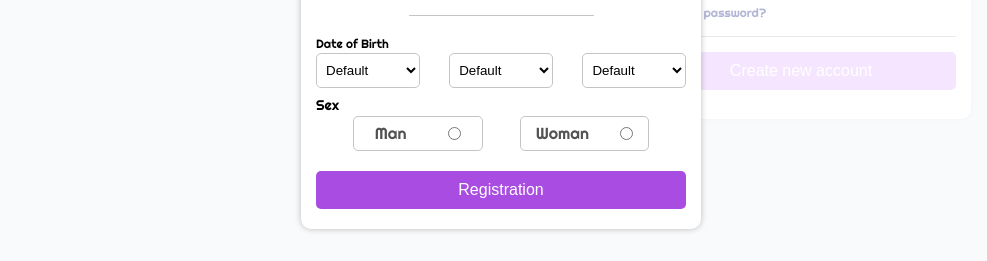
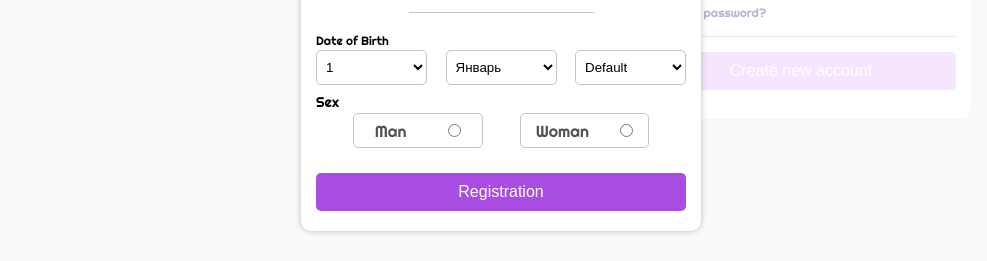
Before and after one commit to MRXOneX/smartbook-front, a Vue app: page /login in a window 1280 px wide. Shown: the part 424-685 px from the top of the page, without its empty margins (139-1126 px from the left). Built offline with nearby package versions, Linux system fonts and the light colour scheme.

Commit message:
Update ModalCreateAccount.vue

```diff
--- a/src/components/ModalCreateAccount.vue
+++ b/src/components/ModalCreateAccount.vue
@@ -49,10 +49,10 @@
                         <p>Date of Birth</p>
                         <div>
                             <select>
-                                <option default>Default</option>
+                                <option v-for="(item, index) in 31" :key="item">{{index + 1}}</option>
                             </select>
                             <select>
-                                <option default>Default</option>
+                                <option v-for="month in dateOfBirth.months" :key="month">{{ month }}</option>
                             </select>
                             <select>
                                 <option default>Default</option>
@@ -69,7 +69,7 @@
                         </div>
                     </div>
 
-                    <my-button margin="20px 0 10px 0">
+                    <my-button margin="25px 0 10px 0">
                         Registration
                     </my-button>
                 </form>
@@ -83,6 +83,14 @@ import MyButton from './UI/MyButton.vue'
 import MyInput from './UI/MyInput.vue'
 export default {
   components: { MyInput, MyButton },
+
+  data() {
+      return {
+          dateOfBirth: {
+              months: ['Январь', 'Февраль', 'Март', 'Апрель', 'Май', 'Июнь', 'Июль', 'Август', 'Сентябрь', 'Октябрь', 'Ноябрь', 'Декабрь']
+          }
+      }
+  }
 
 }
 </script>
@@ -151,7 +159,7 @@ export default {
 
     .dateOfBirth div select {
         height: 35px;
-        width: 28%;
+        width: 30%;
         padding: 0 5px;
         background: none;
         border-radius: 5px;
```
